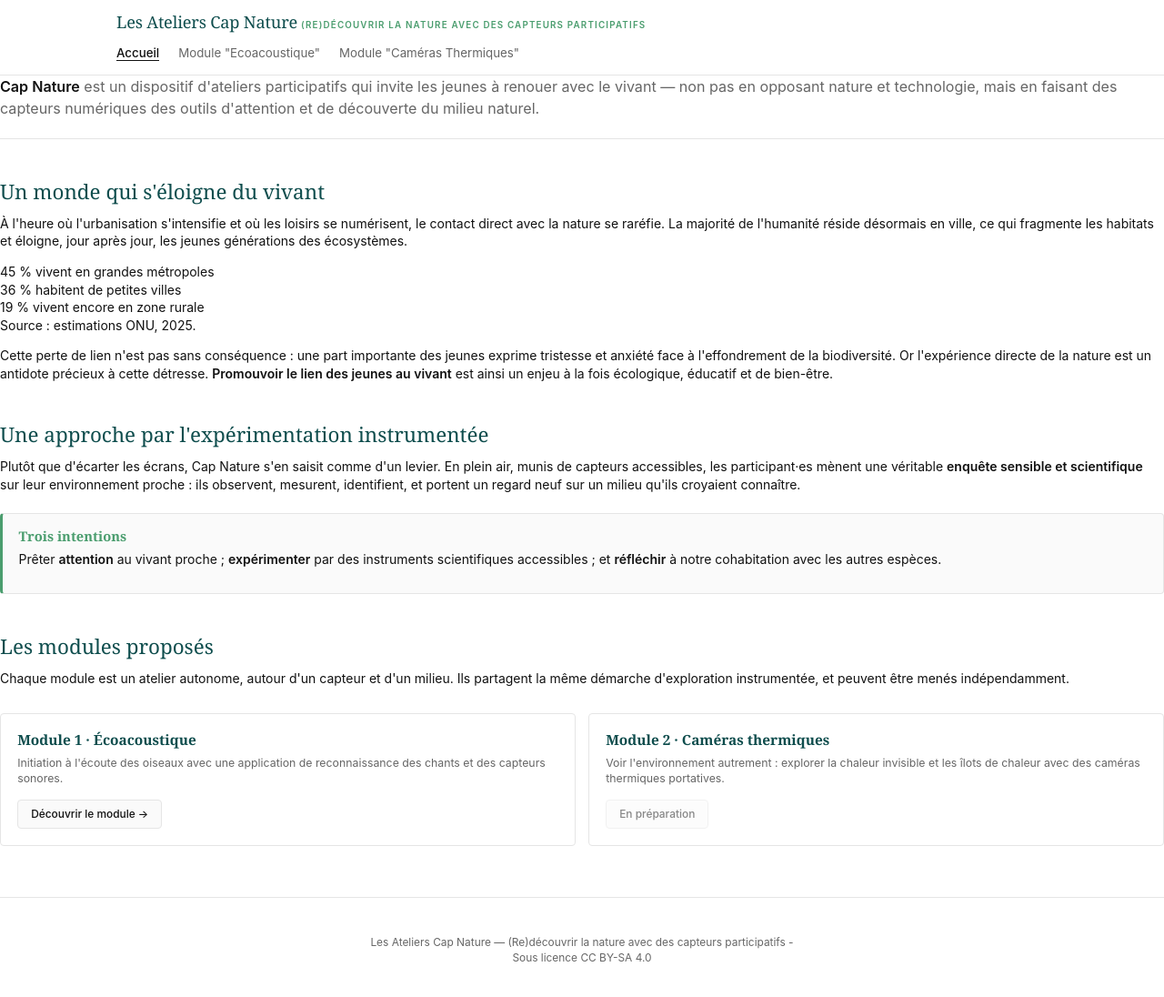
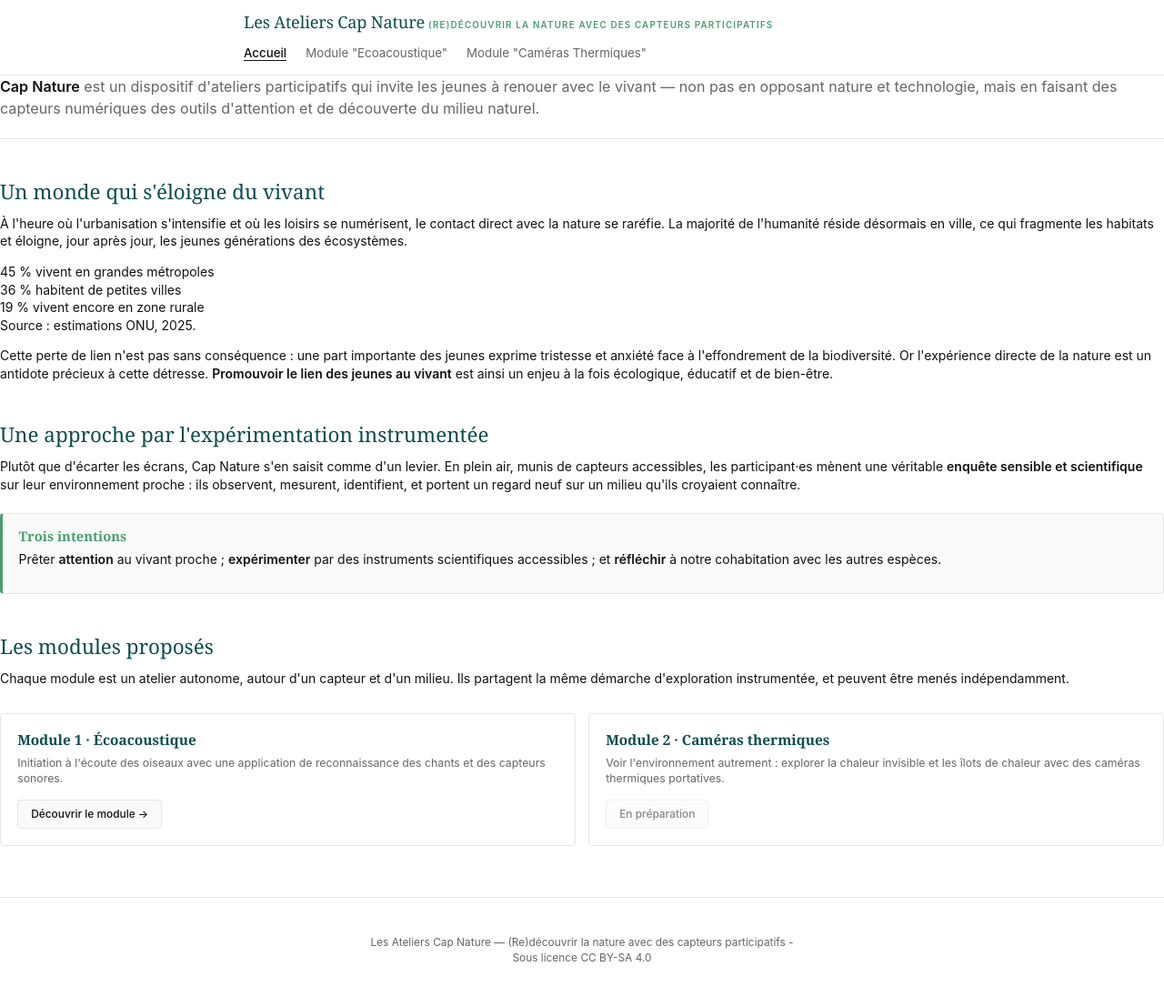
Before and after one commit to marieleapouliquen/wiki-cap-nature, a Jekyll site: the page built from index.md, in a window 1280 px wide and 1102 px high. Shown: the top 1096 px of the window at 91% size. Built offline with Jekyll 4.4.1, drawn with Linux system fonts in a browser that asks for light colours.

Commit message:
Update main.css

```diff
--- a/assets/css/main.css
+++ b/assets/css/main.css
@@ -36,7 +36,7 @@
   --font-sans:         'Inter', -apple-system, BlinkMacSystemFont, sans-serif;
   --font-mono:         'SF Mono', Consolas, Monaco, monospace;
 
-  --maxw:              1080px;
+  --maxw:              800px;
   --readw:             720px;
   --text-base:         14px;
   --line-height:       1.4;
```
